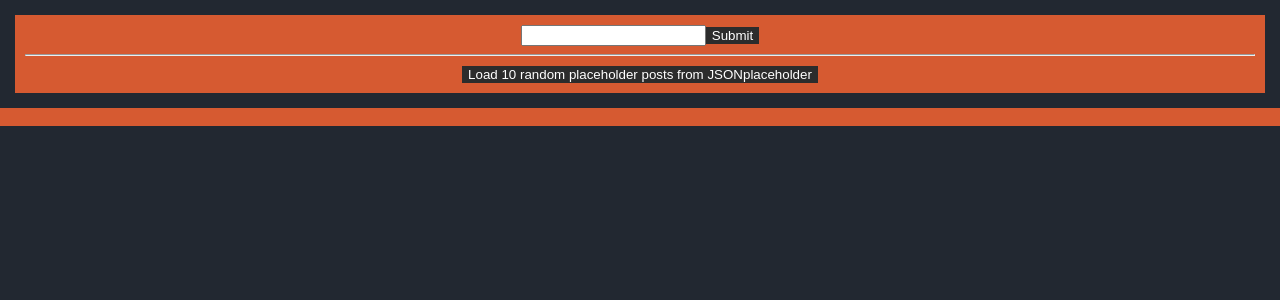
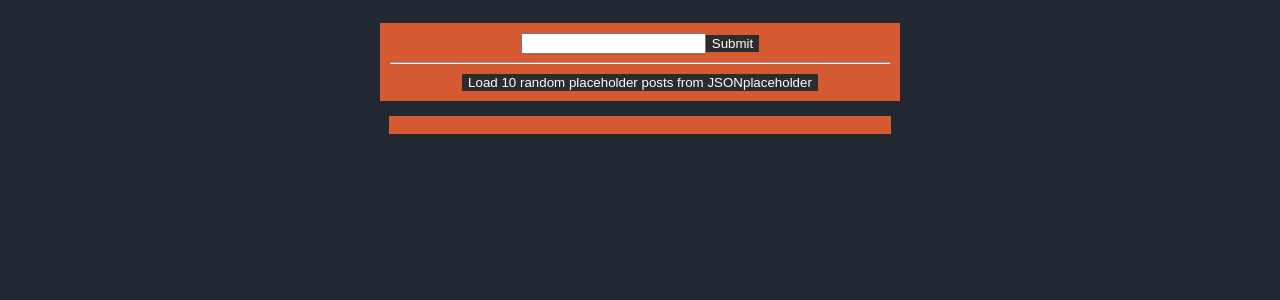
Before and after one commit to TheSecondCore/BagniukMHillerReact, a React (Create React App) app: page / in a window 1280 px wide. Shown: the top 300 px of the page. Built offline with nearby package versions, Linux system fonts and the light colour scheme.

Commit message:
css changes, refactor

```diff
--- a/src/App.css
+++ b/src/App.css
@@ -1,4 +1,7 @@
 .App {
+  display: inline-block;
+  min-width: 500px;
+  max-width: 500px;
   text-align: center;
   padding: 10px;
   margin: 10px;
@@ -7,6 +10,10 @@
 }
 
 .List {
+  display: inline-block;
+  min-width: 500px;
+  max-width: 500px;
+  text-align: center;
   background: #d65a31;
   padding: 1px;
 }
--- a/src/App.js
+++ b/src/App.js
@@ -76,13 +76,14 @@ export default class App extends Component {
 
     return (
 
-      <div>
+      <div style={{textAlign: 'center'}}>
         <form className="App" onSubmit={this.onSubmit}>
           <input value={this.state.inputField} onChange={this.onChange} />
           <button>Submit</button>
           <hr />
           <button onClick={this.fetchJSON}>Load 10 random placeholder posts from JSONplaceholder</button>
         </form>
+        <br/>
         <div className="List">
           <ul>
             {this.state.items.map((item, index) =>
--- a/src/Todo.js
+++ b/src/Todo.js
@@ -40,7 +40,12 @@ export default class Todo extends React.Component {
                 </li>
                 <button onClick={this.props.onDelete}>X</button>
                 <button onClick={this.startEdit} style={hideWhenEditing}>Edit</button>
-                <input onChange={this.onChange} placeholder={this.props.item} style={showWhenEditing} type="text" />
+                <input
+                    onChange={this.onChange}
+                    placeholder={this.props.item}
+                    style={showWhenEditing}
+                    type="text"
+                    onKeyDown={(e) => (e.key === 'Enter' ? this.confirmEdit(e) : null)}  />
                 <button onClick={this.confirmEdit} style={showWhenEditing}>Confirm</button>
             </div>
         )
--- a/src/index.css
+++ b/src/index.css
@@ -1,6 +1,5 @@
 body {
   background: #222831;
-  margin: 0;
   -webkit-font-smoothing: antialiased;
   -moz-osx-font-smoothing: grayscale;
 }
```
